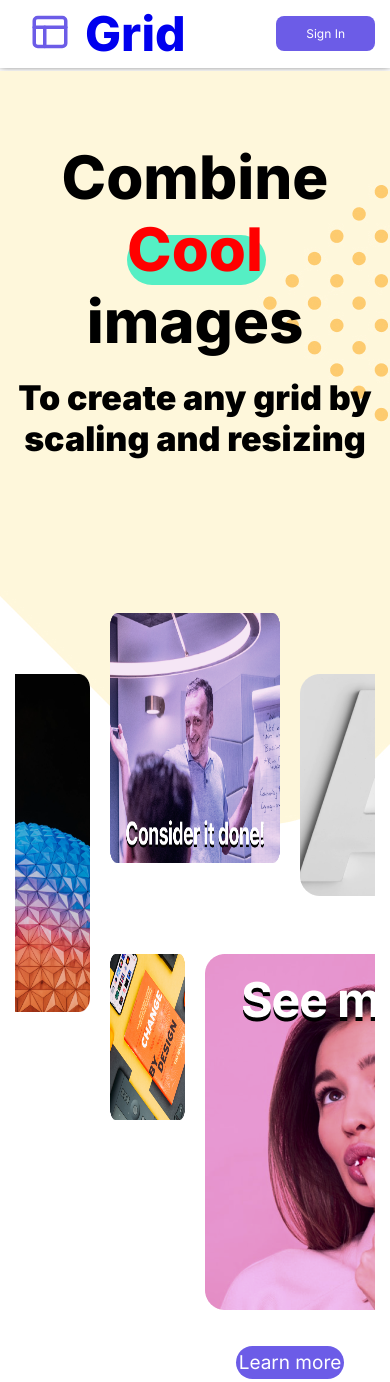
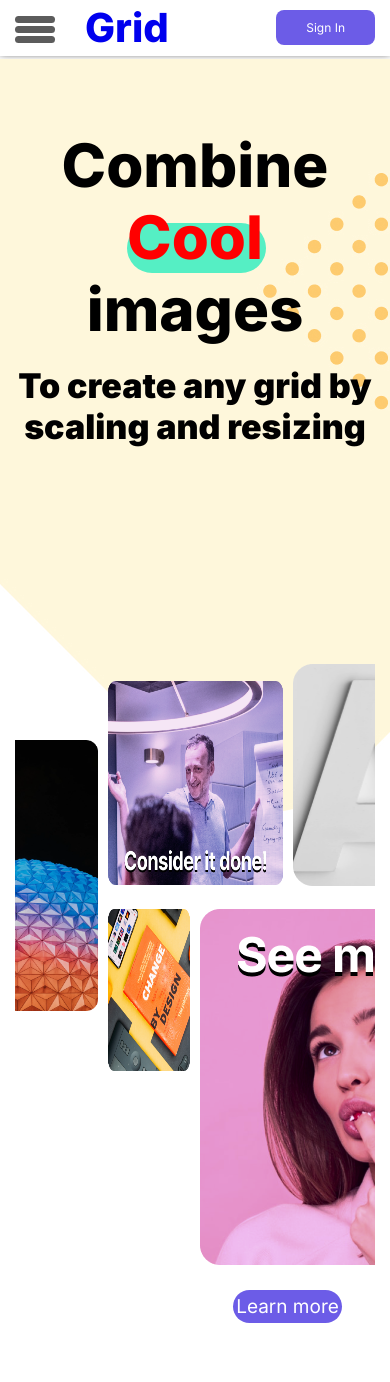
Before and after one commit to Tereshka99/Grid3, a plain HTML site: page index.html in a window 390 px wide. Drawn offline with Linux system fonts and the light colour scheme.

Commit message:
finish adaptive for header and offer

```diff
--- a/index.html
+++ b/index.html
@@ -14,6 +14,11 @@
 
                     <div id="block1">
                         <a href="#"><img src="assets/logo.svg"/></a>
+                        <div class="burger">
+                            <div></div>
+                            <div></div>
+                            <div></div>
+                        </div>
                     </div>
                     <div class="logo_text"  id="block2"><a href="#">Grid</div></a>
 
--- a/style.css
+++ b/style.css
@@ -33,7 +33,14 @@ body{
     align-items: center;
 }
 
-
+.burger > div{
+    width: 40px;
+    height: 7px;
+    margin-top: 3px;
+    border-radius: 10px;
+    background-color: #5C5C5C;
+    display: none;
+}
 
 #block1{
     grid-column: 1/2;
@@ -475,10 +482,14 @@ a{
 
     #grid2{
         background-size: 100% 60%;
+        margin-top: 100px;
     }
     #grid4{
         background-size: 100% 40%;
-        margin-top: 90px;
+        margin-top: 170px;
+    }
+    #grid8{
+        margin-top: 24px;
     }
     #block4 > .btn{
         font-size: 12px;
@@ -490,4 +501,18 @@ a{
         grid-column: 3/5 ;
         margin-top: 90px;
     }
+
+    .burger > div{
+        display: block;
+    }
+    #block1 > a{
+        display: none;
+    }
+
+    .logo_text{
+        font-size: 40px;
+    }
+    .subtitle_card{
+        grid-gap: 1px 10px;
+    }
 }
```
